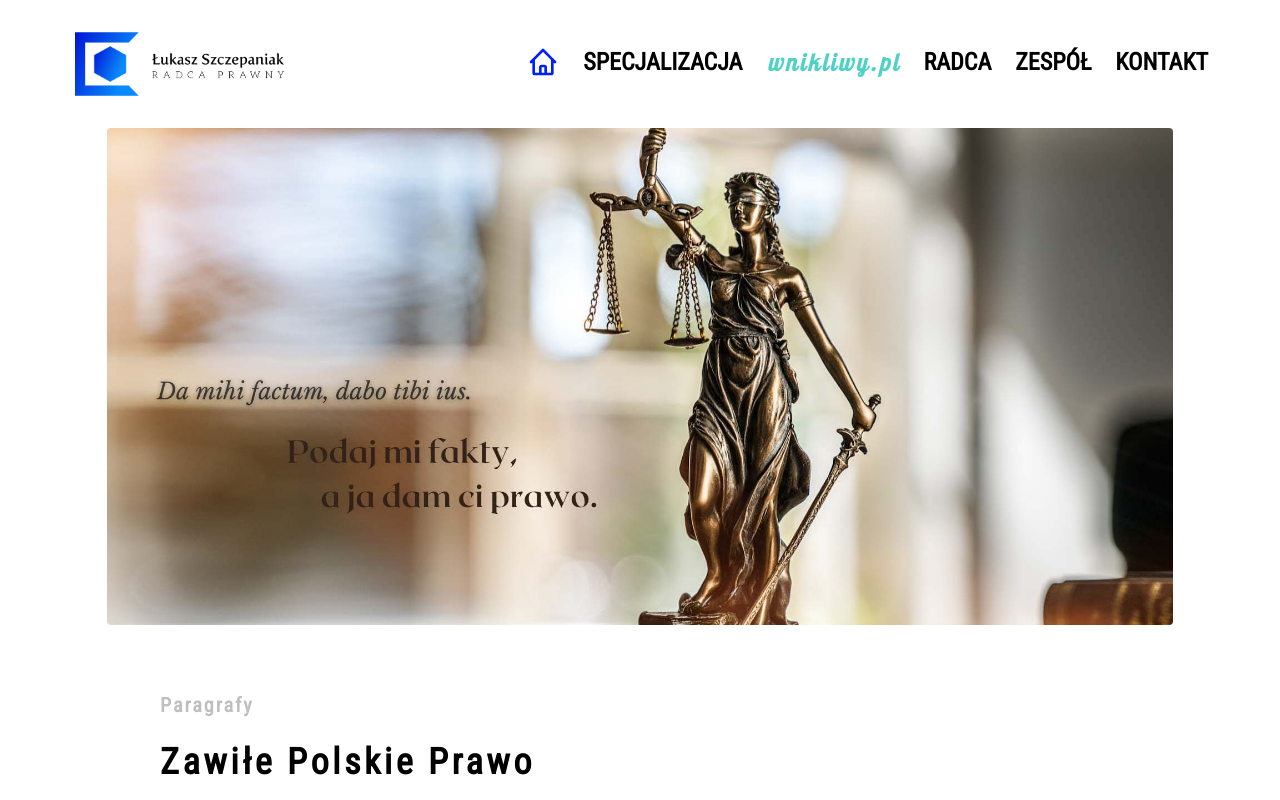
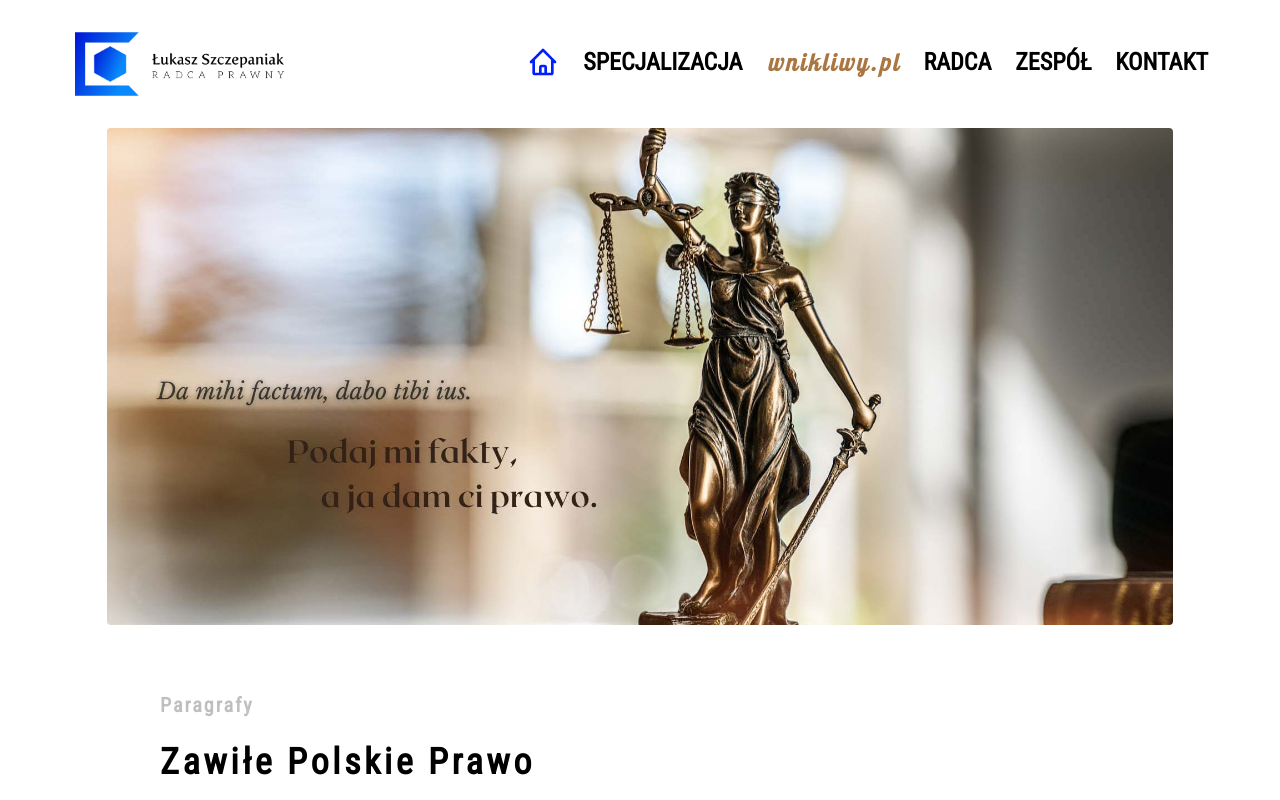
Before and after one commit to lukaszwebdev7/new-company, a Next.js app: page / in a window 1280 px wide. Shown: the top 800 px of the page. Built offline with nearby package versions, Linux system fonts and the light colour scheme; a web font is replaced by a local one.

Commit message:
change link and color

```diff
--- a/components/layout/navigation.js
+++ b/components/layout/navigation.js
@@ -92,11 +92,11 @@ const Navigation = () => {
 							</a>
 						</Link>
 					</div>
-					<div className={router.pathname == '/wnikliwy-blog.vercel.app' ? 'text-blue-text' : ''}>
-						<Link href="//wnikliwy-blog.vercel.app/">
+					<div className={router.pathname == '/wnikliwy.pl' ? 'text-blue-text' : ''}>
+						<Link href="//wnikliwy.pl/">
 							<a
 								style={{ fontFamily: 'Lobster Two', letterSpacing: '3px' }}
-								className="block py-1 pl-2 rounded lg:inline-block lg:mt-0 font-bold transition duration-300 mr-4 text-base sm:text-lg md:text-xl lg:text-2xl hover:text-blue-text text-teal-400 italic"
+								className="block py-1 pl-2 rounded lg:inline-block lg:mt-0 font-bold transition duration-300 mr-4 text-base sm:text-lg md:text-xl lg:text-2xl hover:text-blue-text text-coffee italic"
 							>
 								wnikliwy.pl
 							</a>
```
